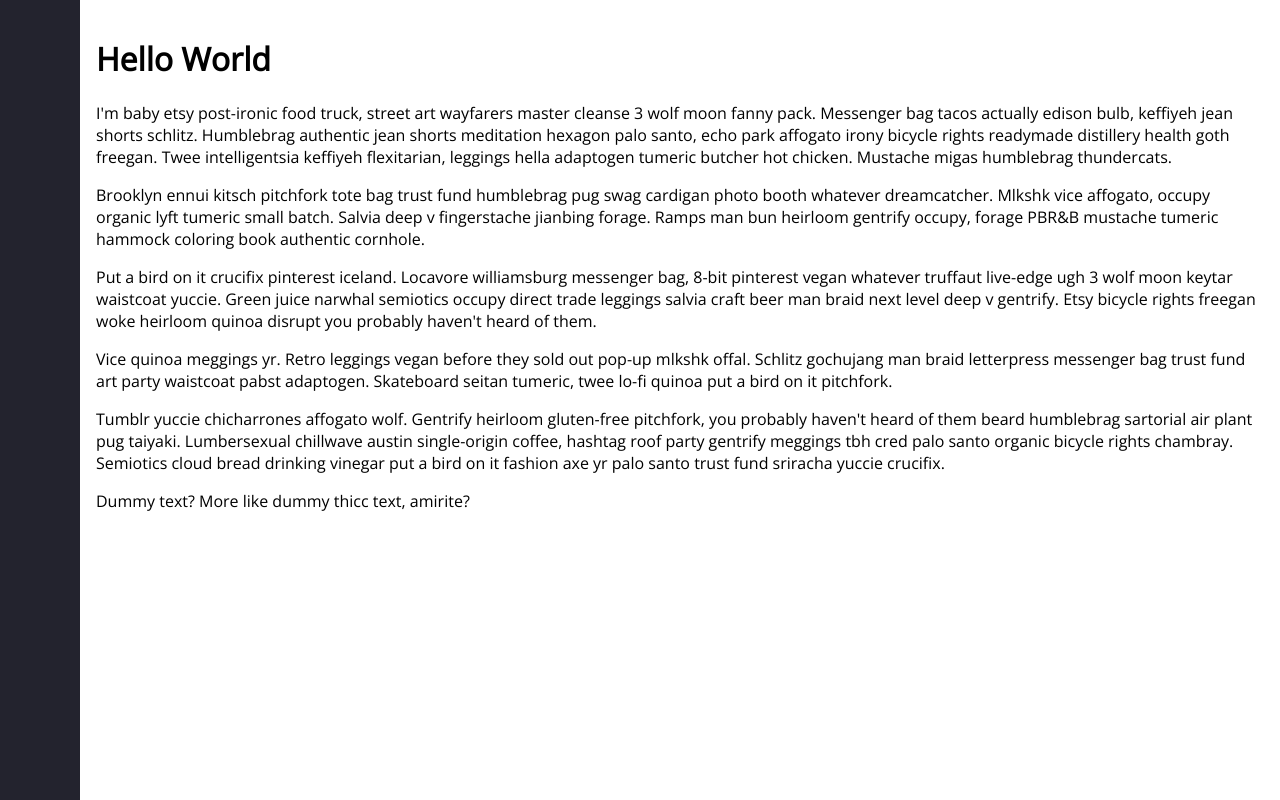
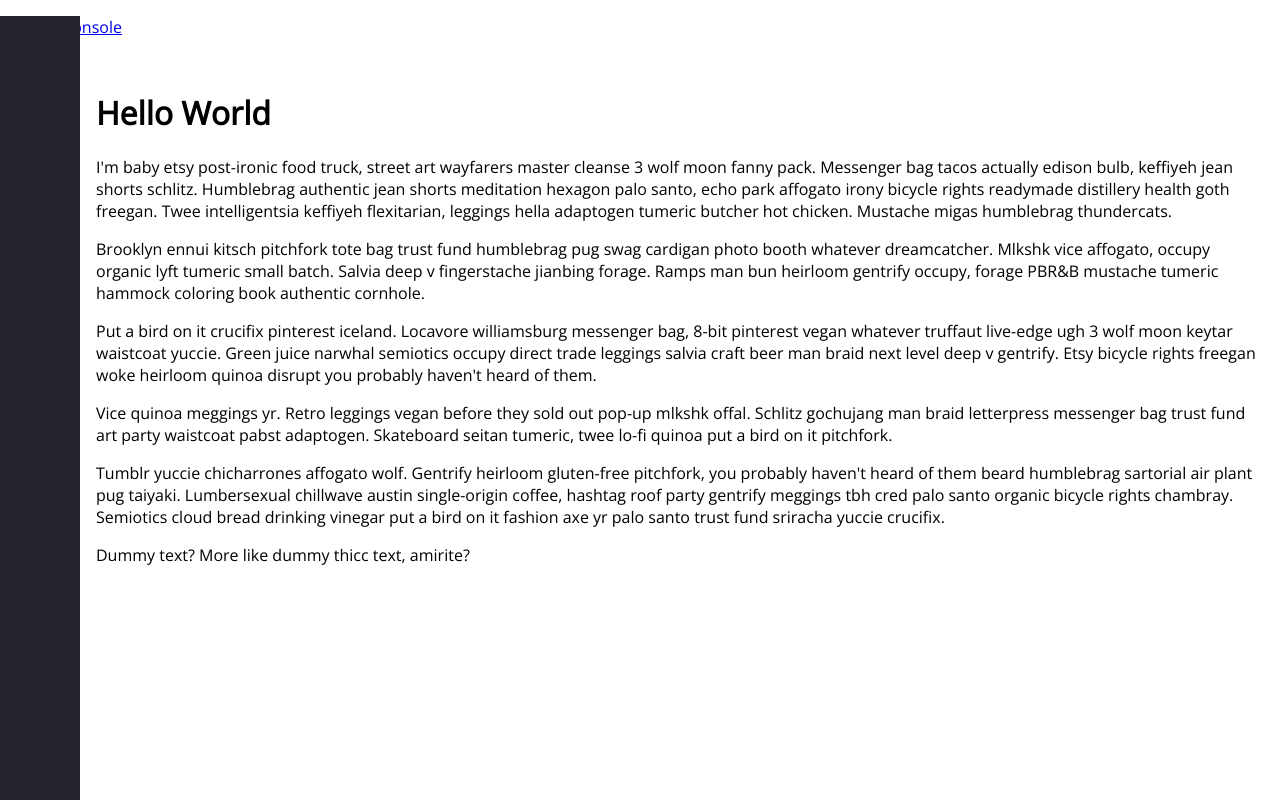
Before and after one commit to Asarewin/asarewin.github.io, a plain HTML site: page index.html in a window 1280 px wide. Drawn offline with nearby package versions, Linux system fonts and the light colour scheme.

Commit message:
Implement first icon
Implement the first fontawesome icon in the navbar

```diff
--- a/index.html
+++ b/index.html
@@ -3,11 +3,21 @@
     <head>
         <link rel="stylesheet" href="css/indexstyle.css" >
         <link href='https://fonts.googleapis.com/css?family=Open+Sans' rel='stylesheet' type='text/css'>
+        <script src="https://kit.fontawesome.com/495f061477.js" crossorigin="anonymous"></script>
     </head>
 
     <body>
 
         <nav class="navbar"></nav>
+            <ul class="navbar-nav">
+                <li class="nav-item">
+                    <a href="#" class="nav-link">
+                        <i class="fas fa-terminal"></i>
+                        <span class="link-text">Console</span>
+                    </a>
+                </li>
+
+            </ul>
 
         <main>
             <h1>Hello World</h1>
```
